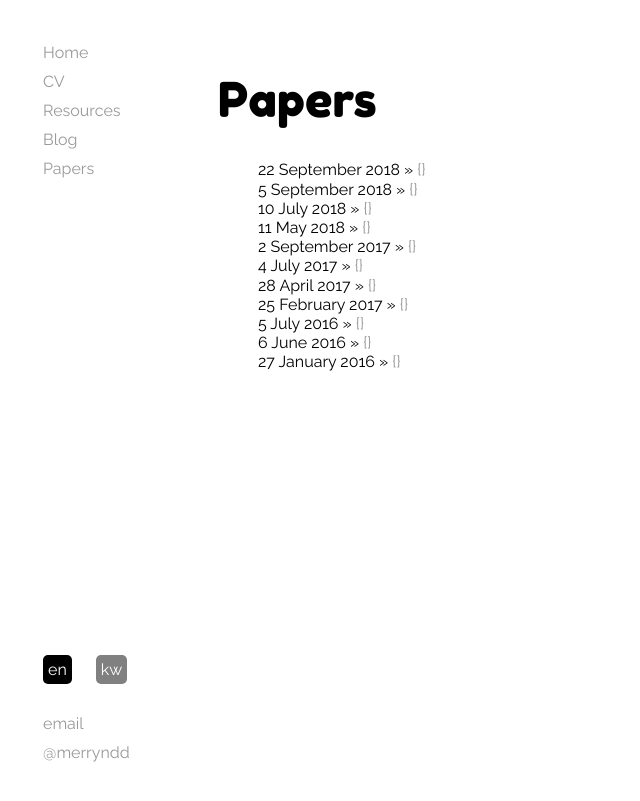
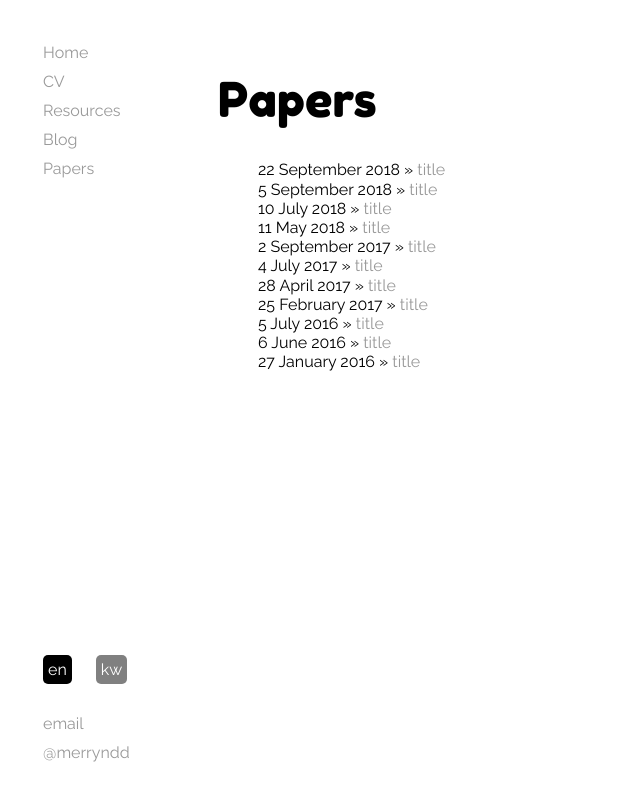
Before and after one commit to merryndd/merryndd.github.io, a Jekyll site: the page built from papers/index.html, in a window 1280 px wide. Shown: the top 801 px of the page, without its empty margins (0-640 px from the left). Built offline with Jekyll 4.4.1, drawn with Linux system fonts in a browser that asks for light colours.

Commit message:
Update _config.yml

```diff
--- a/_config.yml
+++ b/_config.yml
@@ -6,5 +6,5 @@ defaults:
     scope:
       path: "_posts"
     values:
-      titlecorn: {{ page.title }}
-      titleeng: {{ post.title }}
+      titlecorn: title
+      titleeng: title
```
